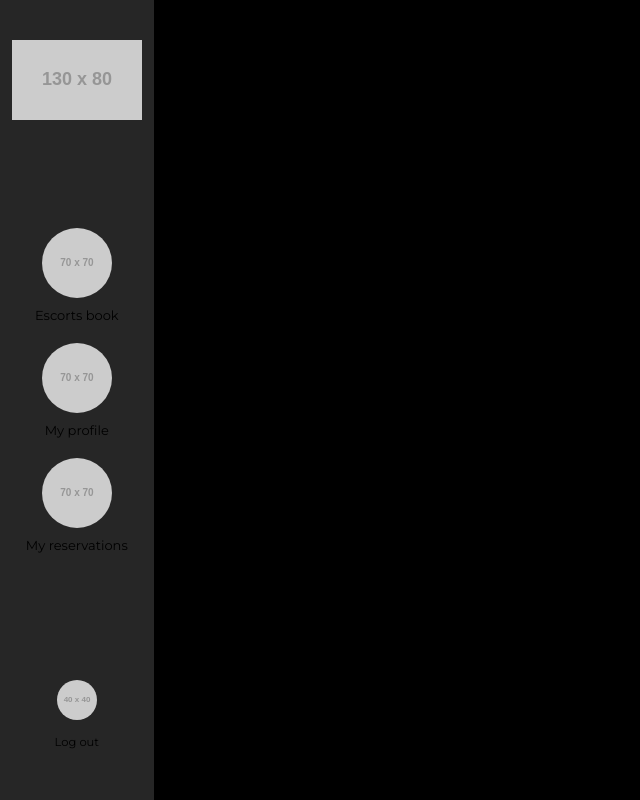
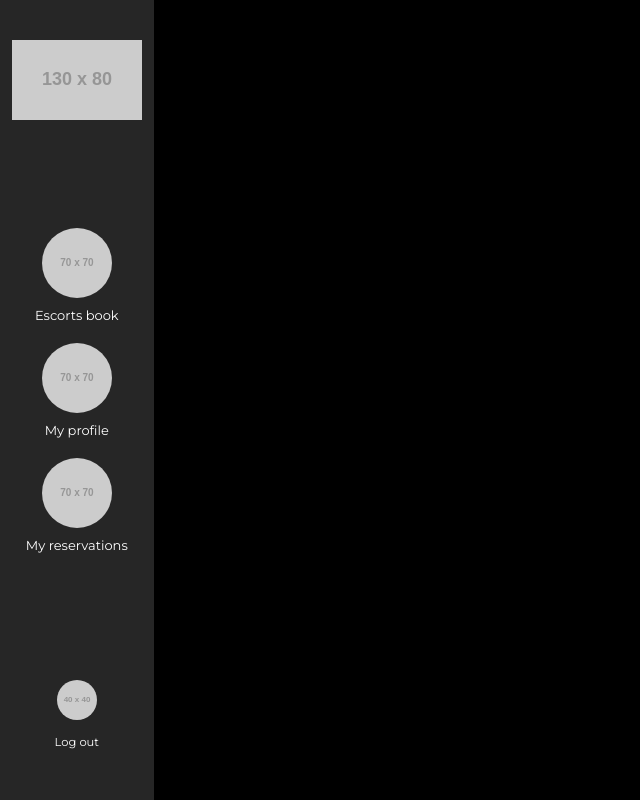
Before and after one commit to Hackathon-StarLove/Star-Love, a React (Create React App) app: page / in a window 1280 px wide. Shown: the whole page, without its empty margins (0-640 px from the left). Built offline with nearby package versions, Linux system fonts and the light colour scheme.

Commit message:
components Escort and Escort Container added

```diff
--- a/src/App.js
+++ b/src/App.js
@@ -2,13 +2,15 @@ import React, { Component } from 'react'
 import logo from './logo.svg'
 import './App.css'
 import Navbar from './components/Navbar.js'
+import EscortContainer from './components/EscortContainer.js'
 
 
 class App extends Component {
   render() {
     return (
       <div className="App">
-      <Navbar />
+        <Navbar />
+        <EscortContainer />
       </div>
     );
   }
--- a/src/components/Escort.js
+++ b/src/components/Escort.js
@@ -1,2 +1,10 @@
 import React, { Component } from 'react'
 import './css/escort.css'
+
+const Escort = (props) => {
+    return <div className="escort-canvas">
+
+    </div>
+}
+
+export default Escort
--- /dev/null
+++ b/src/components/EscortContainer.js
@@ -0,0 +1,10 @@
+import React, { Component } from 'react'
+import Escort from './Escort.js'
+
+const EscortContainer = (props) => {
+    return <div className="container">
+
+    </div>
+}
+
+export default EscortContainer
--- a/src/components/css/escort.css
+++ b/src/components/css/escort.css
@@ -0,0 +1,3 @@
+.escort-canvas {
+    background: #fff;
+}
--- a/src/index.css
+++ b/src/index.css
@@ -6,6 +6,7 @@ body {
   margin: 0;
   padding: 0;
   font-family: 'Montserrat', sans-serif;
+  color: #fff;
   background: rgb(0, 0 , 0);
 }
 
@@ -13,5 +14,5 @@ a,
 a:hover,
 a:visited {
   text-decoration: none;
-  color: #000;
+  color: #fff;
 }
```
